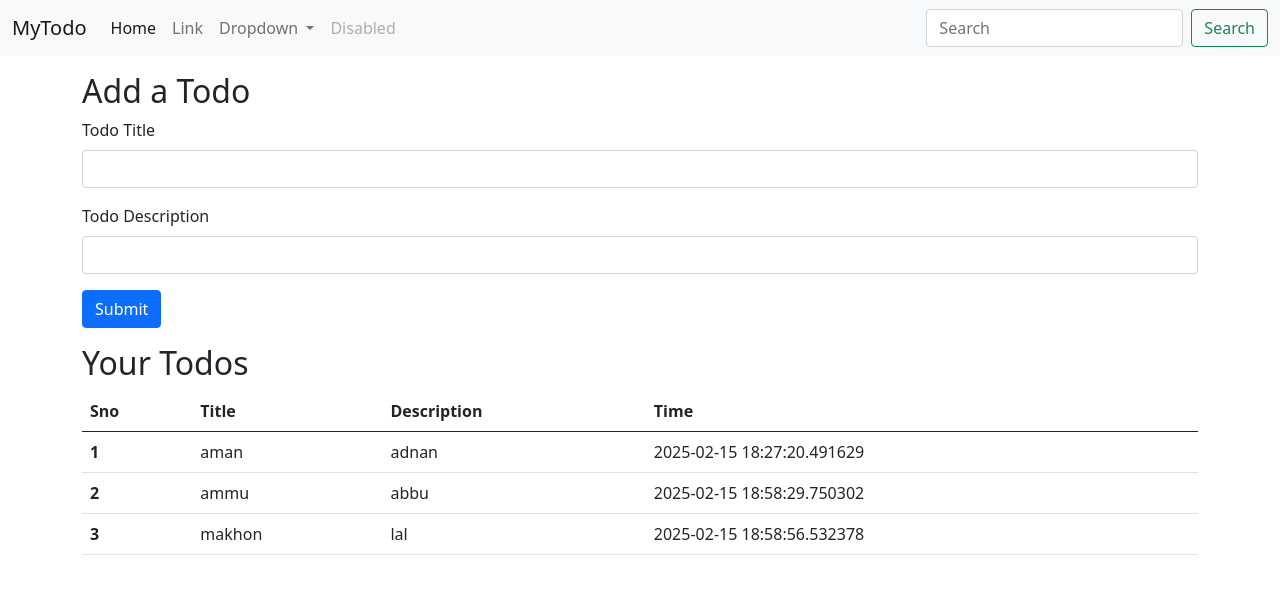
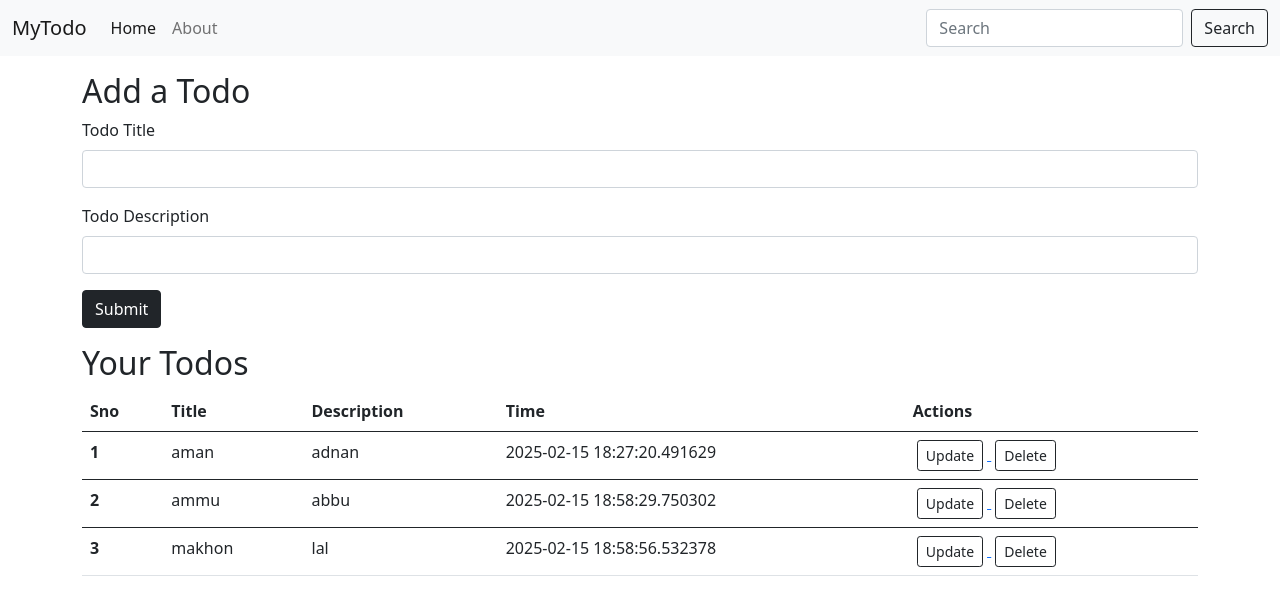
Before and after one commit to SheikhAman/python_flask_2023_harry, a Flask app: template templates/index.html in a window 1280 px wide. Shown: the top 615 px of the page. Run offline with Flask 3, Linux system fonts and the light colour scheme; the template is opened without the code that fills it: values that come from a table or form of the project are taken from there, others are empty.

Commit message:
todo app done

```diff
--- a/app.py
+++ b/app.py
@@ -1,4 +1,4 @@
-from flask import Flask, render_template, request
+from flask import Flask, render_template, request, redirect
 from flask_sqlalchemy import SQLAlchemy
 from datetime import datetime
 
@@ -25,12 +25,13 @@ def hello_world():
     if request.method == "POST":
         title = request.form['title']
         desc = request.form['desc']
-        todo = Todo(title = title,desc= desc)
+        todo = Todo(title = title, desc= desc)
         print(request.form['title'])
+        db.session.add(todo)
+        db.session.commit()
     # return "<p>Hello, World!</p>"
     # todo = Todo(title= "First Todo", desc = "Start investing in Stock Market") # we used it to insert dummy data in todo
-    db.session.add(todo)
-    db.session.commit()
+
     allTodo = Todo.query.all()
     # print(allTodo)
     return render_template("index.html",allTodo = allTodo)
@@ -41,6 +42,28 @@ def products():
     print(allTodo)
     return "<p>This is my products!</p>"
 
+@app.route("/update/<int:sno>",methods=["Get","POST"])
+def update(sno):
+    if request.method == "POST":
+        title = request.form['title']
+        desc = request.form['desc']
+        todo = Todo.query.filter_by(sno=sno).first()
+        todo.title = title
+        todo.desc = desc
+        db.session.add(todo)
+        db.session.commit()
+        return redirect("/")
+
+    todo = Todo.query.filter_by(sno=sno).first()
+    return render_template("update.html",todo = todo)
+
+@app.route("/delete/<int:sno>")
+def delete(sno):
+    todo = Todo.query.filter_by(sno=sno).first()
+    db.session.delete(todo)
+    db.session.commit()
+    return redirect("/")
+
 
 if __name__ == "__main__":
     app.run(debug=True,port= 8000)
--- /dev/null
+++ b/templates/base.html
@@ -0,0 +1,48 @@
+<!doctype html>
+<html lang="en">
+  <head>
+    <!-- Required meta tags -->
+    <meta charset="utf-8">
+    <meta name="viewport" content="width=device-width, initial-scale=1">
+
+    <!-- Bootstrap CSS -->
+    <link href="https://cdn.jsdelivr.net/npm/bootstrap@5.0.2/dist/css/bootstrap.min.css" rel="stylesheet" integrity="sha384-EVSTQN3/azprG1Anm3QDgpJLIm9Nao0Yz1ztcQTwFspd3yD65VohhpuuCOmLASjC" crossorigin="anonymous">
+
+    <title>{% block title %}
+
+    {% endblock title %} - MyTodo</title>
+  </head>
+  <body>
+
+    <nav class="navbar navbar-expand-lg navbar-light bg-light">
+        <div class="container-fluid">
+          <a class="navbar-brand" href="/">MyTodo</a>
+          <button class="navbar-toggler" type="button" data-bs-toggle="collapse" data-bs-target="#navbarSupportedContent" aria-controls="navbarSupportedContent" aria-expanded="false" aria-label="Toggle navigation">
+            <span class="navbar-toggler-icon"></span>
+          </button>
+          <div class="collapse navbar-collapse" id="navbarSupportedContent">
+            <ul class="navbar-nav me-auto mb-2 mb-lg-0">
+              <li class="nav-item">
+                <a class="nav-link active" aria-current="page" href="#">Home</a>
+              </li>
+              <li class="nav-item">
+                <a class="nav-link" href="#">About</a>
+              </li>
+            </ul>
+            <form class="d-flex">
+              <input class="form-control me-2" type="search" placeholder="Search" aria-label="Search">
+              <button class="btn btn-outline-dark" type="submit">Search</button>
+            </form>
+          </div>
+        </div>
+      </nav>
+
+
+{% block body %}
+
+{% endblock body %}
+
+
+
+  </body>
+  </html>
--- a/templates/index.html
+++ b/templates/index.html
@@ -1,52 +1,14 @@
-<!doctype html>
-<html lang="en">
-  <head>
-    <!-- Required meta tags -->
-    <meta charset="utf-8">
-    <meta name="viewport" content="width=device-width, initial-scale=1">
+{% extends 'base.html' %}
 
-    <!-- Bootstrap CSS -->
-    <link href="https://cdn.jsdelivr.net/npm/bootstrap@5.0.2/dist/css/bootstrap.min.css" rel="stylesheet" integrity="sha384-EVSTQN3/azprG1Anm3QDgpJLIm9Nao0Yz1ztcQTwFspd3yD65VohhpuuCOmLASjC" crossorigin="anonymous">
 
-    <title>MyTodo</title>
-  </head>
-  <body>
-    <nav class="navbar navbar-expand-lg navbar-light bg-light">
-        <div class="container-fluid">
-          <a class="navbar-brand" href="#">MyTodo</a>
-          <button class="navbar-toggler" type="button" data-bs-toggle="collapse" data-bs-target="#navbarSupportedContent" aria-controls="navbarSupportedContent" aria-expanded="false" aria-label="Toggle navigation">
-            <span class="navbar-toggler-icon"></span>
-          </button>
-          <div class="collapse navbar-collapse" id="navbarSupportedContent">
-            <ul class="navbar-nav me-auto mb-2 mb-lg-0">
-              <li class="nav-item">
-                <a class="nav-link active" aria-current="page" href="#">Home</a>
-              </li>
-              <li class="nav-item">
-                <a class="nav-link" href="#">Link</a>
-              </li>
-              <li class="nav-item dropdown">
-                <a class="nav-link dropdown-toggle" href="#" id="navbarDropdown" role="button" data-bs-toggle="dropdown" aria-expanded="false">
-                  Dropdown
-                </a>
-                <ul class="dropdown-menu" aria-labelledby="navbarDropdown">
-                  <li><a class="dropdown-item" href="#">Action</a></li>
-                  <li><a class="dropdown-item" href="#">Another action</a></li>
-                  <li><hr class="dropdown-divider"></li>
-                  <li><a class="dropdown-item" href="#">Something else here</a></li>
-                </ul>
-              </li>
-              <li class="nav-item">
-                <a class="nav-link disabled" href="#" tabindex="-1" aria-disabled="true">Disabled</a>
-              </li>
-            </ul>
-            <form class="d-flex">
-              <input class="form-control me-2" type="search" placeholder="Search" aria-label="Search">
-              <button class="btn btn-outline-success" type="submit">Search</button>
-            </form>
-          </div>
-        </div>
-      </nav>
+{% block title %}
+  Home
+{% endblock title %}
+{% block body %}
+
+
+
+
 
 
     <div class="container my-3">
@@ -61,12 +23,19 @@
               <input type="text" class="form-control" name = "desc" id="desc">
             </div>
 
-            <button type="submit" class="btn btn-primary">Submit</button>
+            <button type="submit" class="btn btn-dark">Submit</button>
           </form>
     </div>
 
     <div class="container  my-3">
         <h2>Your Todos</h2>
+
+              {% if allTodo|length==0 %}
+              <!-- no record -->
+              <div class="alert alert-dark" role="alert">
+                No Todos found. Add your first todo now!
+              </div>
+              {% else %}
               <table class="table">
                 <thead>
                   <tr>
@@ -74,21 +43,34 @@
                     <th scope="col">Title</th>
                     <th scope="col">Description</th>
                     <th scope="col">Time</th>
+                    <th scope="col">Actions</th>
                   </tr>
                 </thead>
+
+              {% for todo in allTodo %}
               <tbody>
-              {% for todo in allTodo %}
               <tr>
-                <th scope="row">{{todo.sno}}</th>
+                <th scope="row">{{loop.index}}</th>
+                <!-- <th scope="row">{{todo.sno}}</th> -->
                 <td>{{todo.title}}</td>
                 <td>{{todo.desc}}</td>
                 <td>{{todo.data_created}}</td>
+                <td>
+                  <a href="/update/{{ todo.sno }}">
+                      <button type="button" class="btn btn-outline-dark btn-sm mx-1">Update</button>
+                  </a>
+                  <a href="/delete/{{ todo.sno }}">
+                    <button type="button" class="btn btn-outline-dark btn-sm mx-1">Delete</button>
+                </a>
+              </td>
+
               </tr>
+            </tbody>
+
               {% endfor %}
+              {% endif %}
+            </table>
 
-
-            </tbody>
-          </table>
     </div>
 
     <!-- Optional JavaScript; choose one of the two! -->
@@ -101,5 +83,5 @@
     <script src="https://cdn.jsdelivr.net/npm/@popperjs/core@2.9.2/dist/umd/popper.min.js" integrity="sha384-IQsoLXl5PILFhosVNubq5LC7Qb9DXgDA9i+tQ8Zj3iwWAwPtgFTxbJ8NT4GN1R8p" crossorigin="anonymous"></script>
     <script src="https://cdn.jsdelivr.net/npm/bootstrap@5.0.2/dist/js/bootstrap.min.js" integrity="sha384-cVKIPhGWiC2Al4u+LWgxfKTRIcfu0JTxR+EQDz/bgldoEyl4H0zUF0QKbrJ0EcQF" crossorigin="anonymous"></script>
     -->
-  </body>
-</html>
+
+    {% endblock body %}
```
Also changed, not shown: templates/update.html (added, +37 -0 lines), README.md, instance/todo.db, 1 other file. Lines whose indentation alone changed are shown as unchanged.
